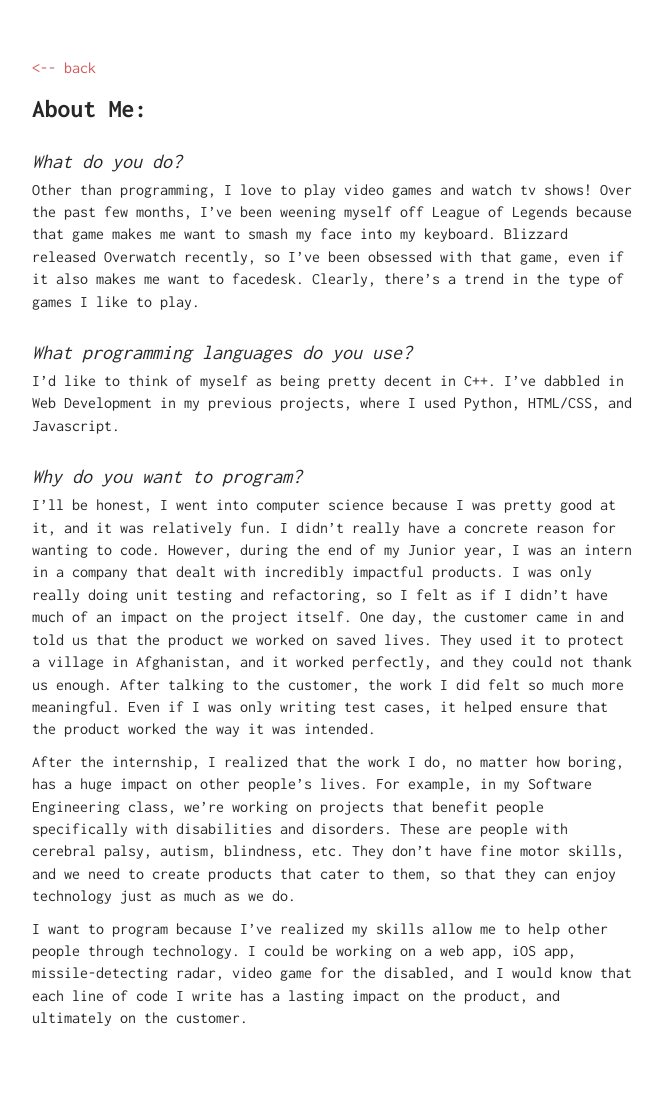
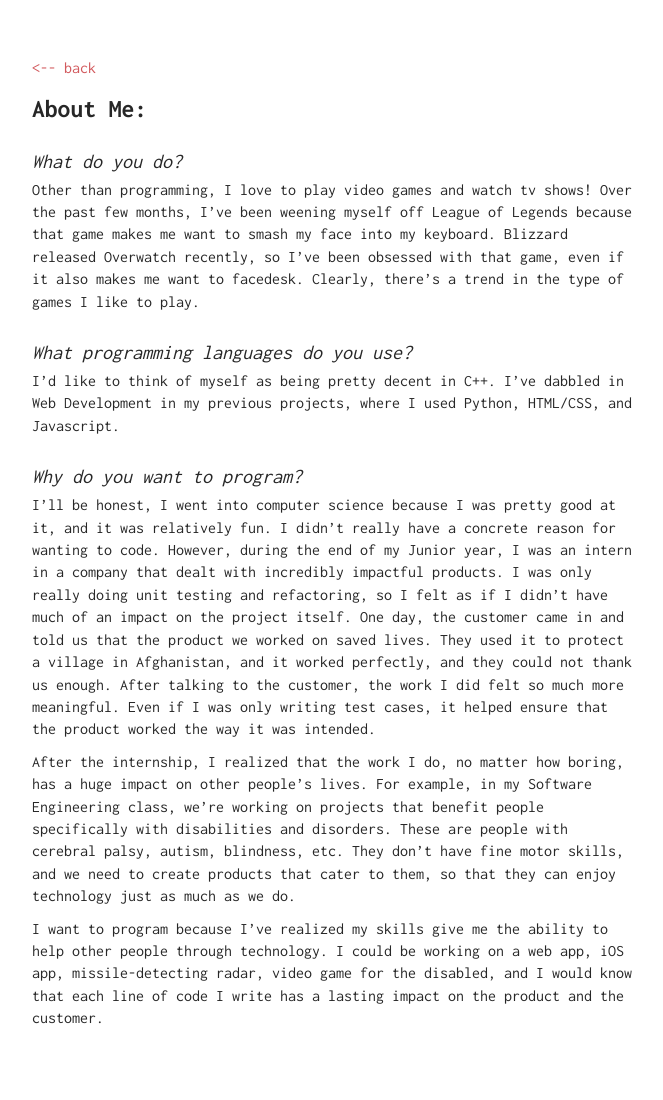
Before and after one commit to leonliang0395/leonliang0395.github.io, a Jekyll site: the page built from me/index.md, in a window 1280 px wide. Shown: the whole page, without its empty margins (308-971 px from the left). Built offline with Jekyll 4.4.1, drawn with Linux system fonts in a browser that asks for light colours.

Commit message:
more updates'

```diff
--- a/_data/navigation.yml
+++ b/_data/navigation.yml
@@ -7,9 +7,6 @@
 - title: contact
   url: mailto:leonliang0395@gmail.com
 
-- title: resume
-  url: /LeonLiangResume.pdf
-
 - title: github
   url: https://github.com/leonliang0395
 
--- a/me/index.md
+++ b/me/index.md
@@ -27,6 +27,6 @@
 benefit people specifically with disabilities and disorders. These are people with cerebral palsy, autism, blindness, etc.
 They don't have fine motor skills, and we need to create products that cater to them, so that they can enjoy technology just as much as we do.
 
-I want to program because I've realized my skills allow me to help other people through technology. I could be working on
+I want to program because I've realized my skills give me the ability to help other people through technology. I could be working on
 a web app, iOS app, missile-detecting radar, video game for the disabled, and I would know that each line of code I write
-has a lasting impact on the product, and ultimately on the customer.
+has a lasting impact on the product and the customer.
```
